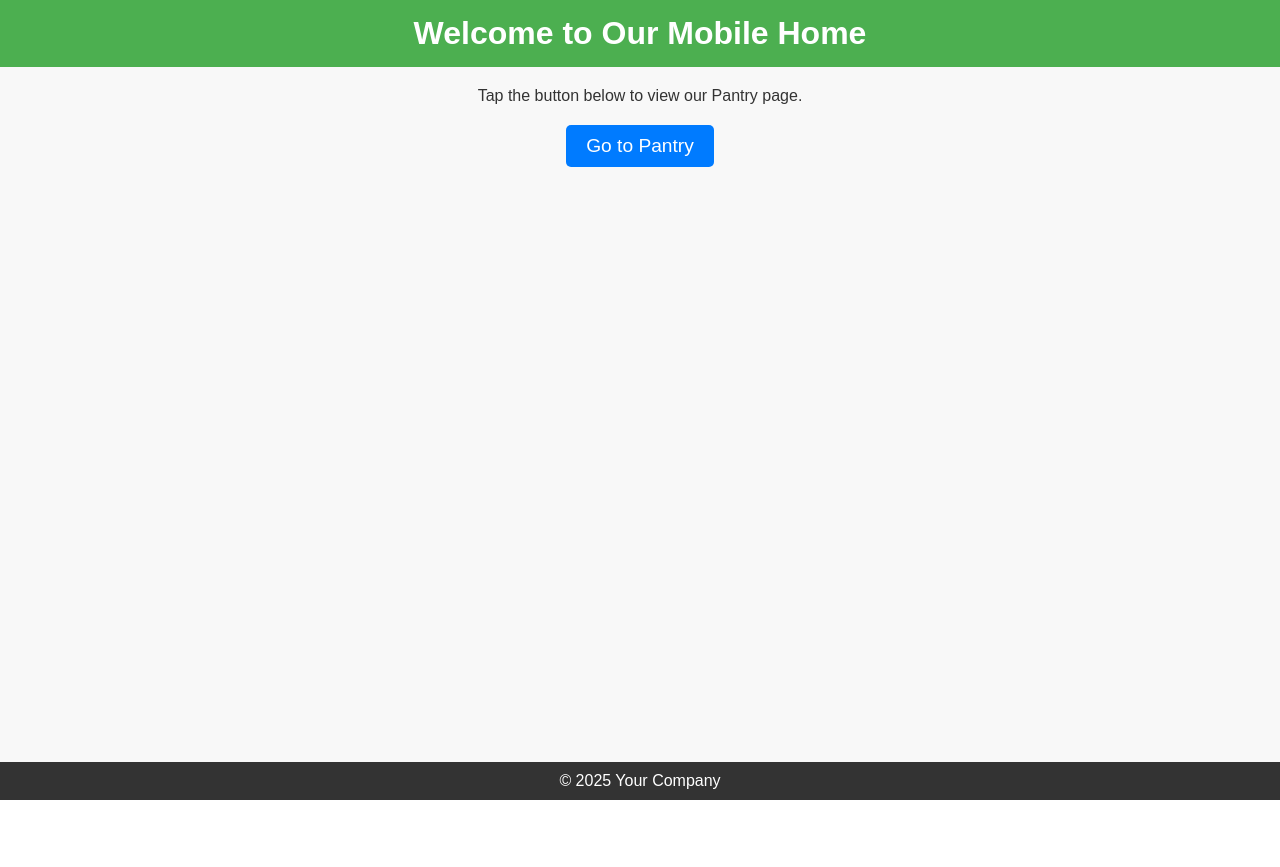
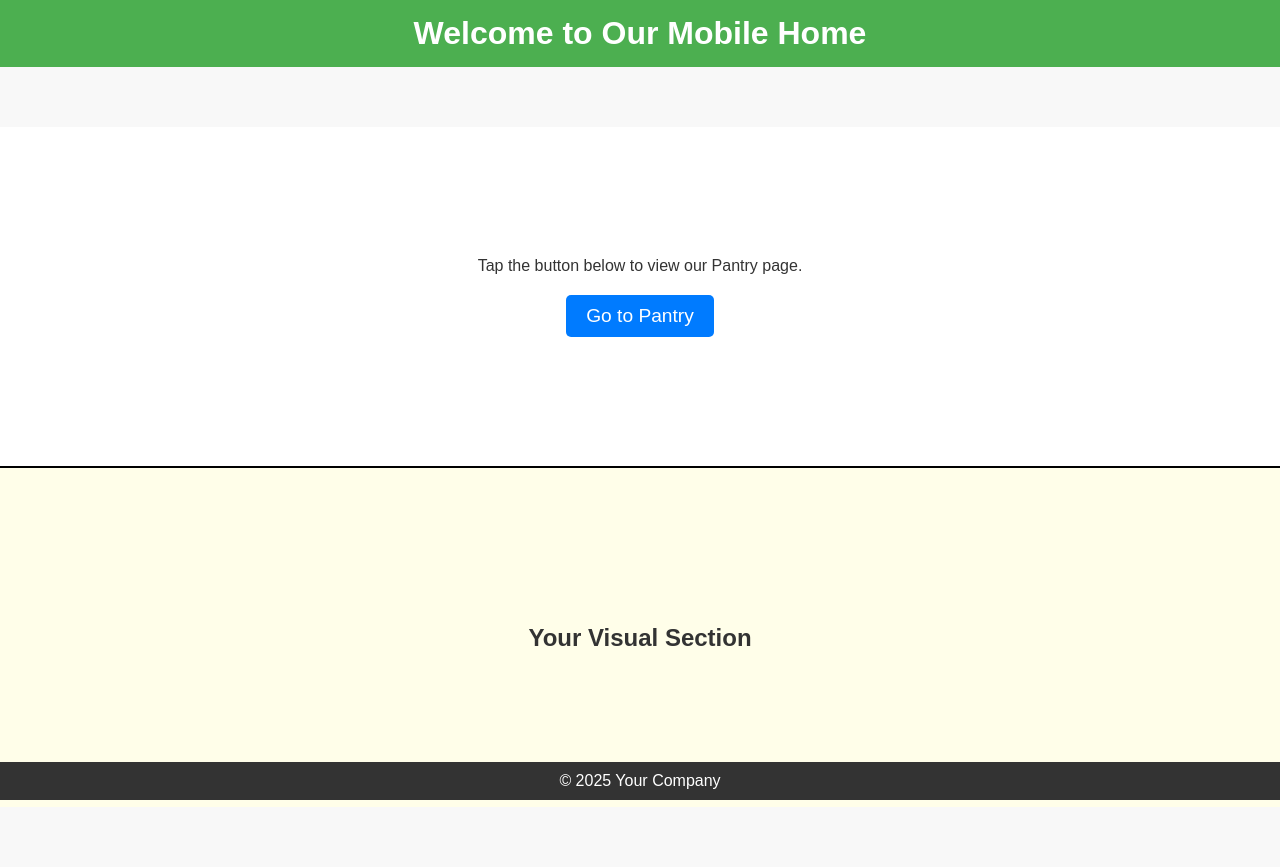
Before and after one commit to LeoKraushaar/scrapz, a Python web app: template flask/templates/index.html in a window 1280 px wide. Before the commit the page ends 800 px from the top, so only its background shows below. Run offline with Jinja, Linux system fonts and the light colour scheme; the template is opened without the code that fills it, so the values that code supplies are empty.

Commit message:
remove home, add index changes

```diff
--- a/flask/templates/index.html
+++ b/flask/templates/index.html
@@ -2,7 +2,6 @@
 <html lang="en">
 <head>
   <meta charset="UTF-8" />
-  <!-- Ensure the page scales correctly on mobile devices -->
   <meta name="viewport" content="width=device-width, initial-scale=1.0" />
   <title>Mobile Home Page</title>
   <style>
@@ -13,12 +12,10 @@
       box-sizing: border-box;
     }
 
-    /* Basic mobile-friendly styling */
     body {
       font-family: Arial, sans-serif;
       background: #f8f8f8;
       color: #333;
-      padding-bottom: 60px; /* Space for the fixed footer */
     }
 
     header {
@@ -28,9 +25,45 @@
       text-align: center;
     }
 
+    footer {
+      background: #333;
+      color: #fff;
+      text-align: center;
+      padding: 10px;
+      position: fixed;
+      bottom: 0;
+      width: 100%;
+    }
+
+    /* Main area margins to account for header and fixed footer */
     main {
+      margin-top: 60px; /* adjust based on header height */
+      margin-bottom: 60px; /* adjust based on footer height */
+    }
+
+    /* Container for vertical split */
+    .container {
+      display: flex;
+      flex-direction: column;
+      height: calc(100vh - 120px); /* subtract header and footer heights */
+    }
+
+    .half {
+      flex: 1;
+      display: flex;
+      align-items: center;
+      justify-content: center;
+      text-align: center;
       padding: 20px;
-      text-align: center;
+    }
+
+    .top-half {
+      background-color: #ffffff;
+      border-bottom: 2px solid #000; /* Black line separator */
+    }
+
+    .bottom-half {
+      background-color: #fffee9;
     }
 
     .btn {
@@ -43,16 +76,6 @@
       font-size: 1.2em;
       margin-top: 20px;
     }
-
-    footer {
-      background: #333;
-      color: #fff;
-      text-align: center;
-      padding: 10px;
-      position: fixed;
-      bottom: 0;
-      width: 100%;
-    }
   </style>
 </head>
 <body>
@@ -60,8 +83,19 @@
     <h1>Welcome to Our Mobile Home</h1>
   </header>
   <main>
-    <p>Tap the button below to view our Pantry page.</p>
-    <a href="pantry.html" class="btn">Go to Pantry</a>
+    <div class="container">
+      <!-- Top Half: White Background -->
+      <div class="half top-half">
+        <div>
+          <p>Tap the button below to view our Pantry page.</p>
+          <a href="pantry.html" class="btn">Go to Pantry</a>
+        </div>
+      </div>
+      <!-- Bottom Half: #F5CC6E Background -->
+      <div class="half bottom-half">
+        <h2>Your Visual Section</h2>
+      </div>
+    </div>
   </main>
   <footer>
     <p>&copy; 2025 Your Company</p>
```
Also changed, not shown: flask/templates/home.html (deleted).
